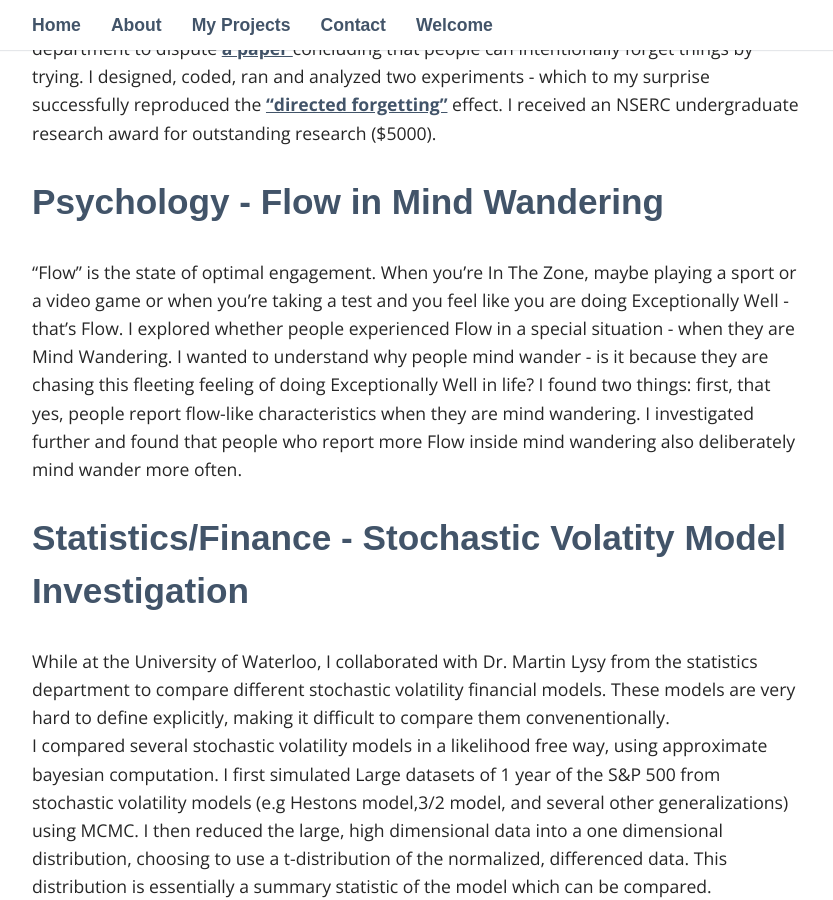
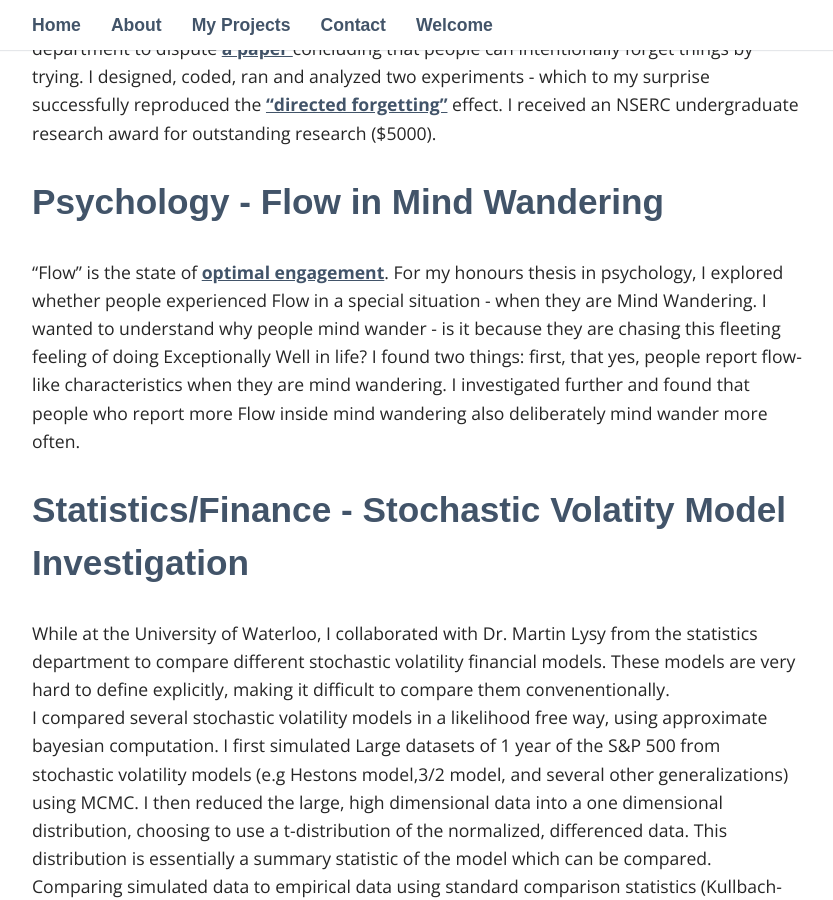
Before and after one commit to arnehuang/arnehuang.github-io, a Jekyll site: the page built from _pages/03_projects.md, in a window 1280 px wide and 900 px high, scrolled down 911 px. Shown: the whole window, without its empty margins (223-1056 px from the left). Built offline with Jekyll 4.4.1, drawn with Linux system fonts in a browser that asks for light colours; some web fonts are replaced.

Commit message:
Update 03_projects.md

```diff
--- a/_pages/03_projects.md
+++ b/_pages/03_projects.md
@@ -13,8 +13,8 @@ permalink: /MyProjects/
 
 
   <h2>Psychology - Flow in Mind Wandering</h2>
-  "Flow" is the state of optimal engagement. When you're In The Zone, maybe playing a sport or a video game or when you're taking a test and you feel like you are doing Exceptionally Well -  that's Flow.
-  I explored whether people experienced Flow in a special situation - when they are Mind Wandering. I wanted to understand why people mind wander - is it because they are chasing this fleeting feeling of doing Exceptionally Well in life?
+  "Flow" is the state of <a href = 'https://en.wikipedia.org/wiki/Flow_(psychology)'> optimal engagement</a>.
+  For my honours thesis in psychology, I explored whether people experienced Flow in a special situation - when they are Mind Wandering. I wanted to understand why people mind wander - is it because they are chasing this fleeting feeling of doing Exceptionally Well in life?
   I found two things: first, that yes, people report flow-like characteristics when they are mind wandering. I investigated further and found that people who report more Flow inside mind wandering also deliberately mind wander more often.
 
 
```
